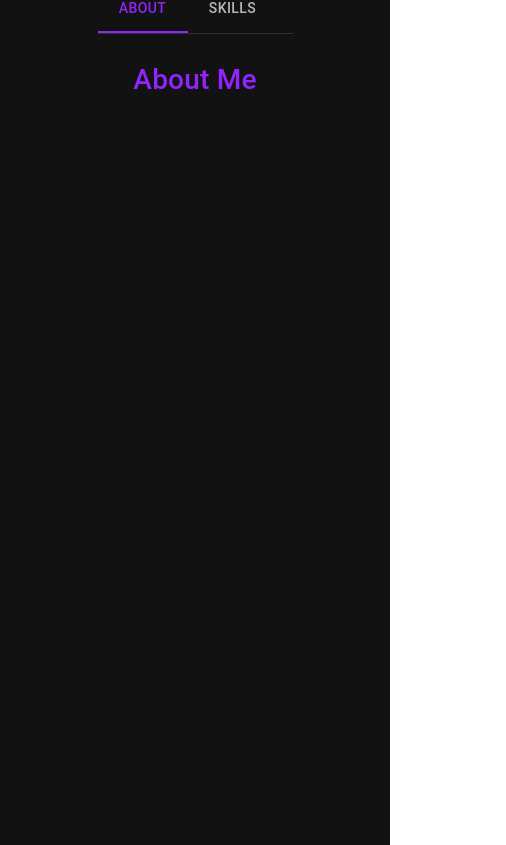
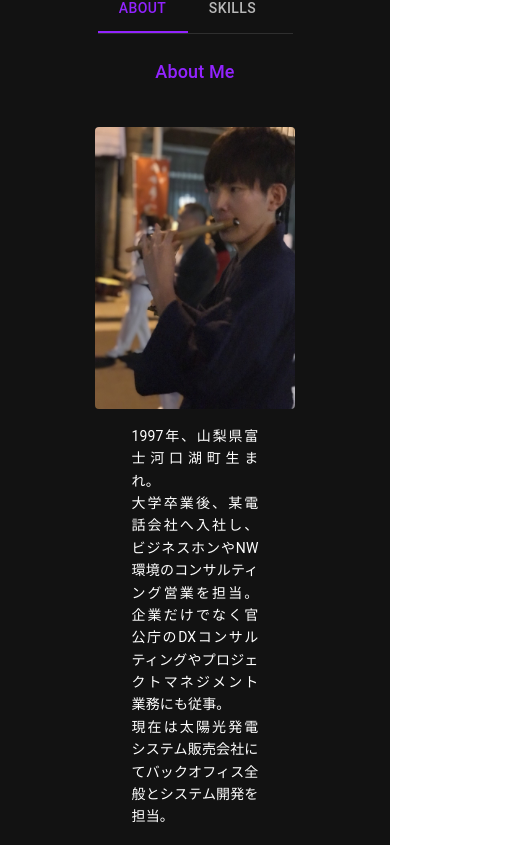
Before and after one commit to komeponpon/tanomoshi, a Next.js app: page / in a window 390 px wide. Shown: the part 859-1704 px from the top of the page, 506 px wide, since content can reach past the window. Built offline with nearby package versions, Linux system fonts and the light colour scheme.

Commit message:
Aboutまでレスポンシブ化

```diff
--- a/src/ components/about.tsx
+++ b/src/ components/about.tsx
@@ -1,41 +1,61 @@
 import * as React from 'react';
-import { Typography } from '@mui/material';
-import Image from 'next/image'; // 追加
+import { Typography, useTheme, useMediaQuery } from '@mui/material';
+import Image from 'next/image';
 
 export default function About() {
-  const ProfileImage = { label: 'profile', image: '/images/profile.jpg' }; // 画像パスを修正
+  const ProfileImage = { label: 'profile', image: '/images/profile.jpg' };
+  const theme = useTheme();
+  const isMobile = useMediaQuery(theme.breakpoints.down('sm'));
 
   return (
     <div>
-      <div>
       <Typography
         variant='h6'
-          style={{ fontSize: '28px', color: '#9223FF', marginBottom: '40px' }}
+        style={{
+          fontSize: isMobile ? '18px' : '28px', // モバイル時はフォントサイズを小さくする
+          color: '#9223FF',
+          marginBottom: '40px',
+          textAlign: 'center', // モバイル時は中央寄せにするかもしれない
+        }}
       >
         About Me
       </Typography>
-      </div>
 
-      <div style={{ display: 'flex', alignItems: 'center' }}>
-        {/* プロフィール画像 */}
-        <div>
-          {/* Image コンポーネントに置き換え */}
+      <div style={{
+  display: 'flex',
+  flexDirection: isMobile ? 'column' : 'row', // モバイル時は縦配置にする
+  alignItems: isMobile ? 'center' : 'flex-start', // モバイル時は中央寄せ、デスクトップ時は左揃え
+  textAlign: isMobile ? 'center' : 'left', // モバイル時はテキストを中央寄せにする
+}}>
+  <div style={{ marginBottom: isMobile ? '16px' : '0', display: 'flex', justifyContent: 'center' }}>
     <Image
       src={ProfileImage.image}
       alt={ProfileImage.label}
-            width={266}
-            height={354}
-            style={{ borderRadius: '4px', marginRight: '16px' }}
+      width={isMobile ? 200 : 266} // モバイル時は画像サイズを小さくする
+      height={isMobile ? 282 : 354}
+      style={{ borderRadius: '4px' }}
     />
   </div>
 
-        {/* 経歴のテキスト */}
-        <div>
+  <div style={{
+    maxWidth: isMobile ? '300px' : '600px', // テキストブロックの最大幅を設定
+    width: '100%',
+    margin: isMobile ? '0 auto' : '0',
+  }}>
     <Typography
       variant='body1'
-            style={{ color: 'white', textAlign: 'left' , marginLeft: '16px'}}>
+      style={{
+        color: 'white',
+        fontSize: isMobile ? '14px' : '16px', // モバイル時とデスクトップ時でフォントサイズを調整
+        lineHeight: '1.6', // 行間を広げる
+        letterSpacing: '0.00938em', // 文字間隔を調整
+        marginLeft: isMobile ? '0' : '16px', // モバイル時は左マージンを無くす
+        marginRight: isMobile ? '0' : '16px', // モバイル時は右マージンを無くす
+        padding: isMobile ? '0 10px' : '0', // モバイル時にはサイドパディングをさらに減らす
+        textAlign: isMobile ? 'justify' : 'justify', // デスクトップ時は両端揃えで読みやすくする
+      }}
+    >
       1997年、山梨県富士河口湖町生まれ。<br/>
-              <br/>
       大学卒業後、某電話会社へ入社し、ビジネスホンやNW環境のコンサルティング営業を担当。企業だけでなく官公庁のDXコンサルティングやプロジェクトマネジメント業務にも従事。<br/>
       現在は太陽光発電システム販売会社にてバックオフィス全般とシステム開発を担当。<br/><br/>
       趣味：ポーカー/スノーボード/阿波踊り<br/>
@@ -44,6 +64,7 @@ export default function About() {
     </Typography>
   </div>
 </div>
+
     </div>
   );
 }
--- a/src/ components/vision.tsx
+++ b/src/ components/vision.tsx
@@ -1,33 +1,28 @@
 import React from 'react';
 import { Typewriter } from 'react-simple-typewriter';
+import { useTheme, useMediaQuery } from '@mui/material';
 
 const Visiontext = () => {
-  const handleLoop = (loopCount: number) => {
-    console.log(`Just completed loop ${loopCount}`);
-  };
+  const theme = useTheme();
+  const isMobile = useMediaQuery(theme.breakpoints.down('sm'));
 
   return (
-    <div
-      style={{
+    <div style={{
       position: 'absolute',
       top: '50%',
       left: '50%',
       transform: 'translate(-50%, -50%)',
-      }}
-    >
-      <h1
-        style={{
+    }}>
+      <h1 style={{
         color: '#43d9d9',
         margin: 'auto 0',
         fontWeight: 'normal',
-          fontSize: '48px',
+        fontSize: isMobile ? '20px' : '48px', // スマホ時は16px、それ以外は48px
         fontFamily: 'マキナス',
         whiteSpace: 'nowrap'
-        }}
-      >
+      }}>
         リアルとバーチャルの{' '}
         <span style={{ color: '#D93BCE', fontWeight: 'bold' }}>
-          {/* Style will be inherited from the parent element */}
           <Typewriter
             loop
             cursor
--- a/src/pages/index.tsx
+++ b/src/pages/index.tsx
@@ -1,93 +1,83 @@
-import BasicTabs from "@/ components/tab";
-import Head from "next/head";
-import AppBarComponent from "@/ components/appbar";
-import Visiontext from "@/ components/vision";
-import WorksCard from "@/ components/works";
-import { NextPage } from "next";
-import { Typography } from "@mui/material";
-import { title } from "process";
+import React from 'react';
+import Head from 'next/head';
+import { NextPage } from 'next';
+import { Typography, useTheme, useMediaQuery } from '@mui/material';
 
-//import Contact from "@/ components/contact";
+import BasicTabs from '@/ components/tab';
+import AppBarComponent from '@/ components/appbar';
+import Visiontext from '@/ components/vision';
+import WorksCard from '@/ components/works';
+// import Contact from '@/ components/contact';
 
 const text = {
   title: "タノモシ",
-  description: "モダン技術を組み合わせたシステム開発を提供します。ウェブアプリからモバイルアプリまで、お客様のビジネス目標を実現するためお手伝いします。"
-}
+  description: "モダン技術を組み合わせたシステム開発を提供します。"
+};
 
 const Home: NextPage = () => {
+  const theme = useTheme();
+  const isMobile = useMediaQuery(theme.breakpoints.down('sm'));
+
   return (
-    <div
-    style={{
+    <div style={{
       width: "100%",
       display: "flex",
       flexDirection: "column",
       alignItems: "center",
       textAlign: "center",
       backgroundColor: "#121212"
-    }}
-  >
-    <div>
+    }}>
       <Head>
         <title>{text.title}</title>
-        <meta name="description" content={text.description}/>
+        <meta name="description" content={text.description} />
       </Head>
-    </div>
-    <div
-      style={{
+      <div style={{
         width: "100%",
         height: "100vh",
         backgroundImage: "url('/images/bg.jpg')",
         backgroundSize: "cover",
         backgroundPosition: "center",
         position: "relative",
-      }}
-    >
-      <AppBarComponent />
-      <Visiontext />
+      }}>
+        <AppBarComponent />
+        <Visiontext />
+      </div>
+      <div id="about" style={{
+        width: "100%",
+        display: "flex",
+        flexDirection: "column",
+        alignItems: "center",
+        textAlign: "center",
+        backgroundColor: "#121212"
+      }}>
+        <BasicTabs />
+      </div>
+      <div id="works" style={{
+        padding: isMobile ? "30px" : "60px",
+      }}>
+        <Typography variant="h6" style={{
+          fontSize: isMobile ? "20px" : "28px",
+          color: "#9223FF",
+          marginBottom: "40px"
+        }}>
+          Works
+        </Typography>
+        <WorksCard />
+      </div>
+      <div id="contact" style={{
+        width: "100%",
+        padding: isMobile ? "20px" : "30px",
+      }}>
+        <Typography variant="h6" style={{
+          fontSize: isMobile ? "20px" : "28px",
+          color: "#9223FF",
+          marginBottom: "40px",
+        }}>
+          Contact
+        </Typography>
+        {/* コンタクトフォームをここに配置 */}
+      </div>
     </div>
-    {/* 新しい領域を追加 */}
-    <div id="about"
-          style={{
-            width: "100%",
-            display: "flex",
-            flexDirection: "column",
-            alignItems: "center",
-            textAlign: "center",
-            backgroundColor: "#121212"
-          }}>
-      <BasicTabs/>
-    </div>
-    <div id="works"
-          style={{
-            padding: "60px",
-            }}>
-      <Typography
-        variant="h6"
-        style={{
-        fontSize:"28px",
-        color:"#9223FF",
-        marginBottom:"40px"
-      }}>
-        Works
-      </Typography>
-      <WorksCard/>
-    </div>
-    <div id="contact"
-          style={{
-            width: "100%",
-            padding: "30px",
-            }}>
-      <Typography
-        variant="h6"
-        style={{
-        fontSize:"28px",
-        color:"#9223FF",
-        marginBottom:"40px",
-      }}>
-        Contact
-      </Typography>
-    </div>
-  </div>
   );
 };
 
```
Lines whose indentation alone changed are shown as unchanged.
